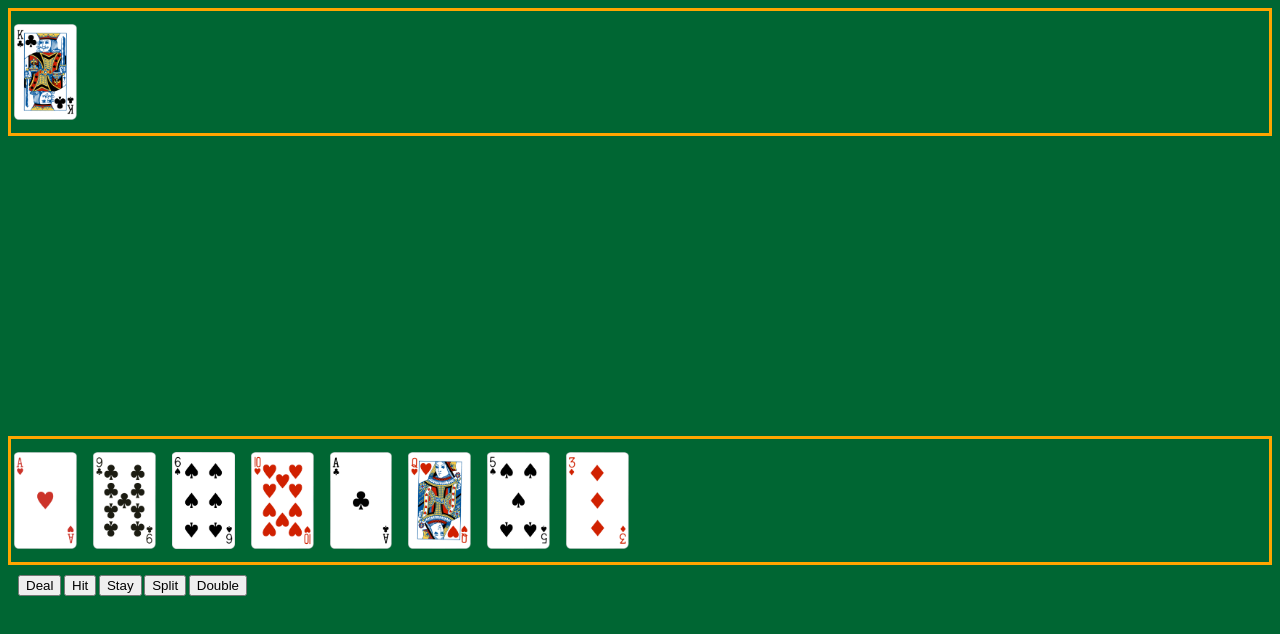
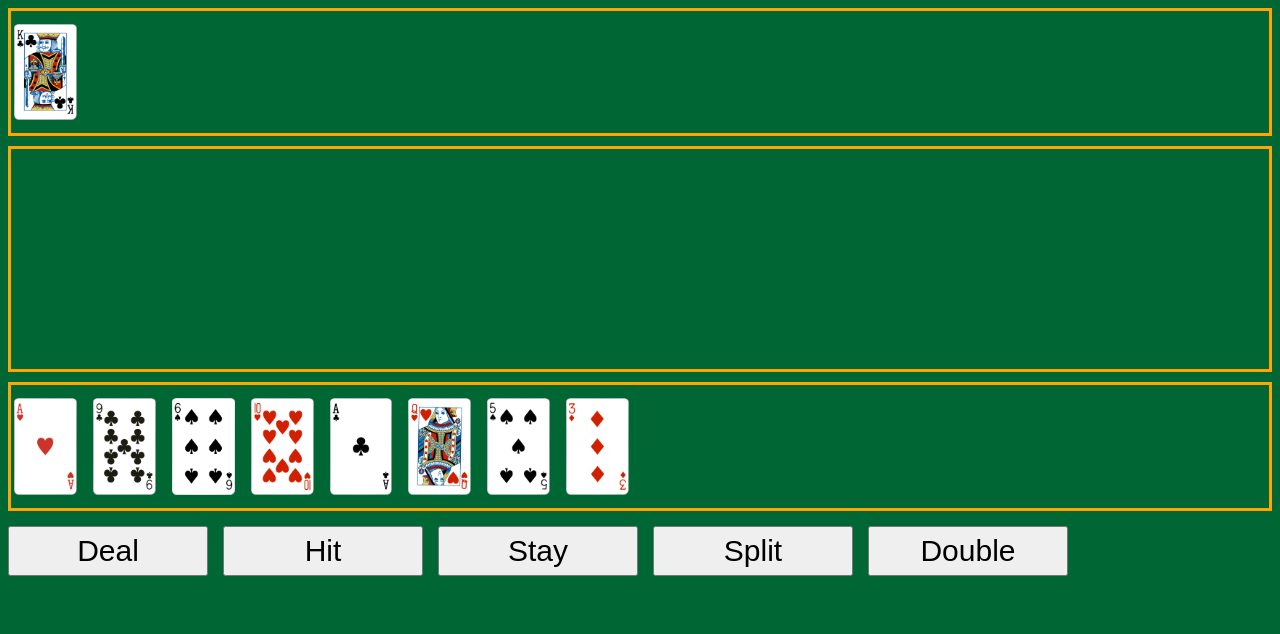
Before and after one commit to joooooolo/Card-Count-King, a website built with Vite: page index.html in a window 1280 px wide. Built offline with nearby package versions, Linux system fonts and the light colour scheme.

Commit message:
adding cards and buttons, hit button onclick

```diff
--- a/index.html
+++ b/index.html
@@ -11,6 +11,8 @@
   <div id="dealer" class="cards">
     <img class="card" src="cards/KC.png" alt="King of Clubs">
   </div>
+  <div id="messages" class="message">
+  </div>
   <div id="player" class="cards">
     <img class="card" src="cards/AH.png" alt="Ace of Hearts">
 <img class="card" src="cards/9C.png" alt="9 of Clubs">
@@ -20,12 +22,14 @@
 <img class="card" src="cards/QH.png" alt="Queen of Hearts">
 <img class="card" src="cards/5S.png" alt="5 of Spades">
 <img class="card" src="cards/3D.png" alt="3 of Diamonds">
+<img id="car" src="cards/KC.png" alt="King of Clubs" style="display: none;">
   </div>
   <div class="button">
-  <button>Deal </button>
-  <button>Hit </button>
-  <button> Stay </button>
-  <button> Split </button>
-  <button> Double </button>
+  <button id="deal">Deal </button>
+  <button id="hit">Hit </button>
+  <button id="stay"> Stay </button>
+  <button id="split"> Split </button>
+  <button id="double"> Double </button>
+  </div>
 <script src="main.js"></script>
 </body>
--- /dev/null
+++ b/main.js
@@ -0,0 +1,7 @@
+
+const dealCard = document.getElementById("hit");
+const card = document.getElementById("car");
+
+dealCard.addEventListener("click", ()=> {
+  card.style.display = "block";
+});
--- a/style.css
+++ b/style.css
@@ -16,12 +16,20 @@ img {
 }
 
 #player {
-margin-top: 300px;
+margin-top: 10px;
  border: 3px solid orange;
  width: auto;
  display: flex;
  padding: 10px 0;
 
+}
+
+#messages {
+  border: 3px solid orange;
+  padding: 10px 0;
+  width: auto;
+  margin-top: 10px;
+  height: 200px;
 }
 
 #dealer {
@@ -31,11 +39,15 @@ margin-top: 300px;
   padding: 10px 0;
 }
 
+button {
+
+  height:50px;
+  width:200px;
+  font-size: 30px;
+  margin-top: 15px;
+  margin-right: 15px;
+}
+
 .button {
-
-  padding: 10px;
-  height: 40px;
-  width: 100;
-  font-size: 20;
-  font-weight: bold;
+  display: flex;
 }
```
